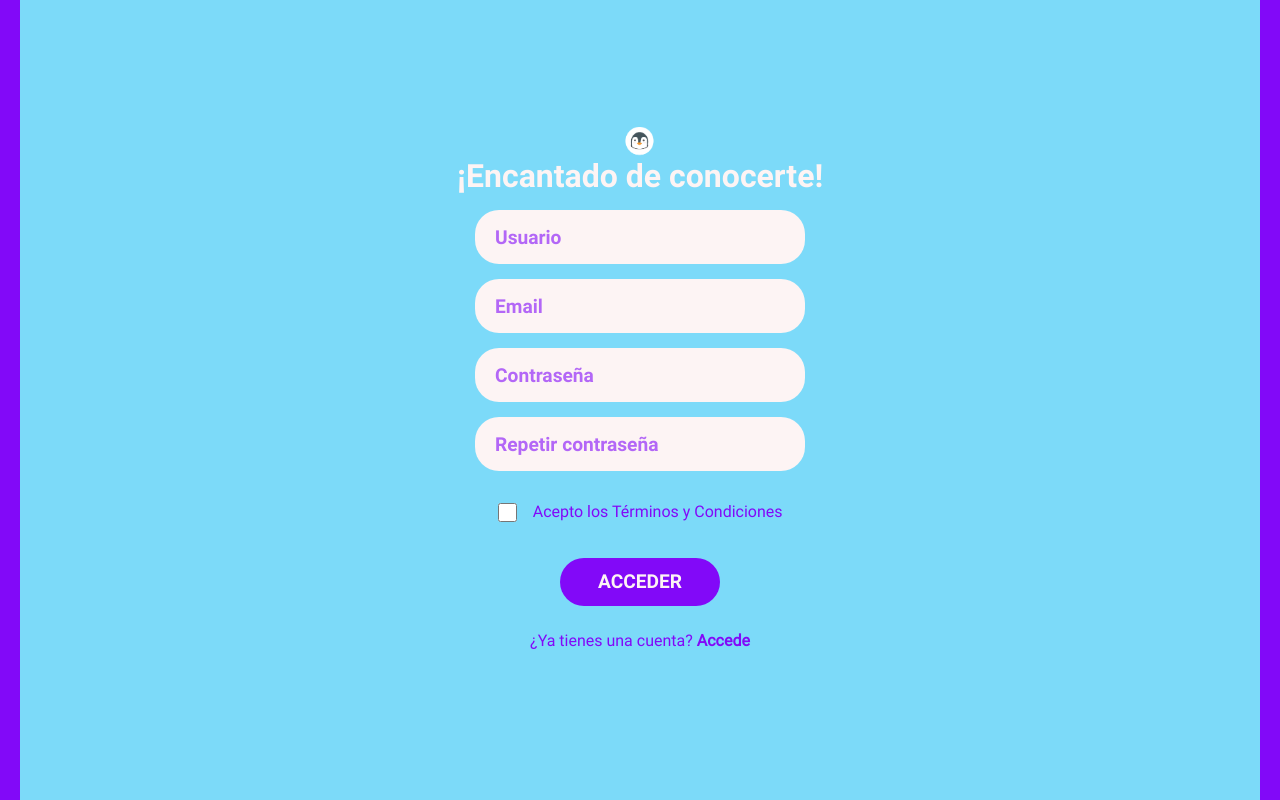
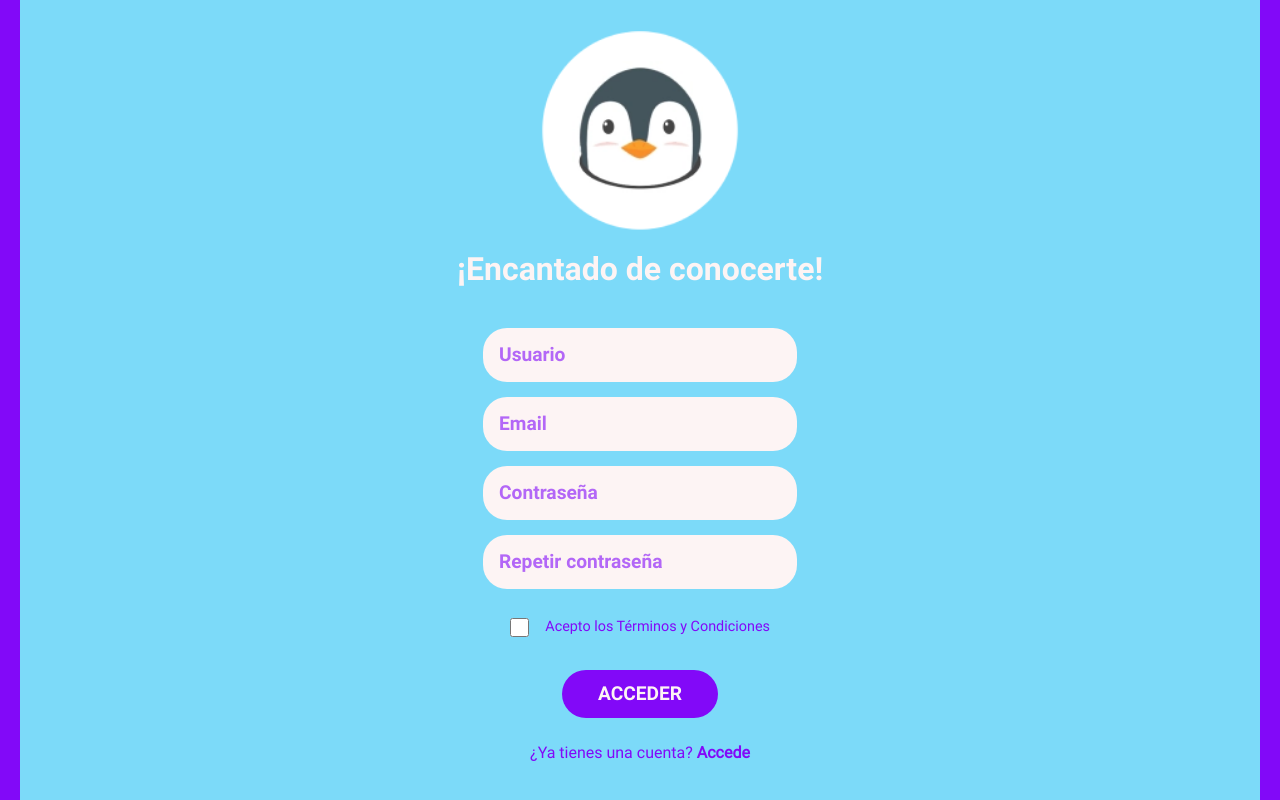
Before and after one commit to eestrada03/MyPinguru, a PHP site: page /register.html in a window 1280 px wide. Run offline with PHP 8.4, Linux system fonts and the light colour scheme.

Commit message:
Correcciones(Registro).

```diff
--- a/css/main.css
+++ b/css/main.css
@@ -814,7 +814,6 @@ template {
 .blueback {
   background-color: #7cdaf9;
   height: 100%;
-  padding: 10%;
   display: -webkit-box;
   display: -ms-flexbox;
   display: flex;
@@ -830,6 +829,7 @@ template {
           align-items: center;
   -webkit-box-sizing: border-box;
           box-sizing: border-box;
+  padding: 0;
 }
 
 .formRegister {
@@ -846,14 +846,17 @@ template {
   -webkit-box-align: center;
       -ms-flex-align: center;
           align-items: center;
+  padding: 0% 10%;
 }
 
 .h1Register {
   font-family: "RobotoBold";
   font-size: 2rem;
   color: #fdf4f4;
-  margin-bottom: 0;
+  margin-bottom: 2%;
   margin-top: 0;
+  margin-left: 2%;
+  margin-right: 2%;
   text-align: center;
   -webkit-animation: plus 0.5s ease 0s 1 normal forwards;
           animation: plus 0.5s ease 0s 1 normal forwards;
@@ -879,7 +882,7 @@ template {
 
 .tyc {
   font-family: "RobotoRegular";
-  font-size: 1rem;
+  font-size: 0.9rem;
   color: #8209f8;
 }
 
@@ -892,7 +895,7 @@ template {
   font-family: "RobotoBold";
   font-size: 1.2rem;
   margin-top: 15px;
-  padding: 0 20px 0 20px;
+  padding: 0 1rem 0 1rem;
   outline: none;
   color: #8209f8;
 }
--- a/src/sass/pages/_register.scss
+++ b/src/sass/pages/_register.scss
@@ -15,12 +15,12 @@
 .blueback {
   background-color: map-get($web-colors, colorPrincipal);
   height: 100%;
-  padding: 10%;
   display: flex;
   flex-direction: column;
   justify-content: center;
   align-items: center;
   box-sizing: border-box;
+  padding: 0;
 }
 
 .formRegister {
@@ -28,14 +28,17 @@
   flex-direction: column;
   justify-content: center;
   align-items: center;
+  padding: 0% 10%;
 }
 
 .h1Register {
   font-family: "RobotoBold";
   font-size: 2rem;
   color: map-get($web-colors, colorBlanco);
-  margin-bottom: 0;
+  margin-bottom: 2%;
   margin-top: 0;
+  margin-left: 2%;
+  margin-right: 2%;
   text-align: center;
   animation: plus 0.5s ease 0s 1 normal forwards;
 }
@@ -59,7 +62,7 @@
 
 .tyc {
   font-family: "RobotoRegular";
-  font-size: 1rem;
+  font-size: 0.9rem;
   color: map-get($web-colors, colorMorado);
 }
 
@@ -72,7 +75,7 @@
   font-family: "RobotoBold";
   font-size: 1.2rem;
   margin-top: 15px;
-  padding: 0 20px 0 20px;
+  padding: 0 1rem 0 1rem;
   outline: none;
   color: map-get($web-colors, colorMorado);
 }
```
Also changed, not shown: README.md.
